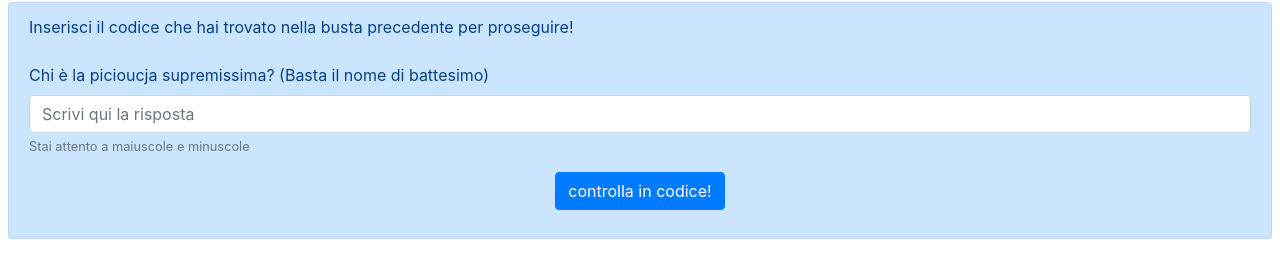
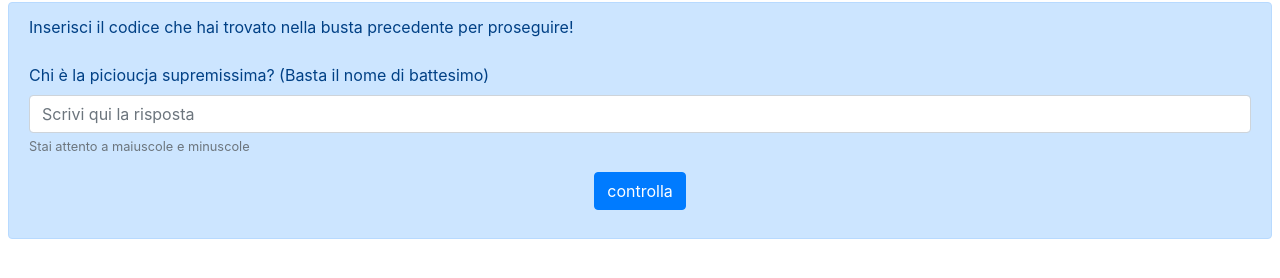
Before and after one commit to grancaccia2020/materiali, a plain HTML site: page percorso-piccoli-busta1.html in a window 1280 px wide. Shown: the part 54-332 px from the top of the page. Drawn offline with nearby package versions, Linux system fonts and the light colour scheme.

Commit message:
Update percorso-piccoli-busta1.html

```diff
--- a/percorso-piccoli-busta1.html
+++ b/percorso-piccoli-busta1.html
@@ -22,7 +22,7 @@
           <input class="form-control" placeholder="Scrivi qui la risposta" id="question">
           <small id="emailHelp" class="form-text text-muted">Stai attento a maiuscole e minuscole</small>
         <div class="d-flex justify-content-center">
-        <button type="button" class="btn btn-primary m-3 center">controlla in codice!</button>
+        <button type="button" class="btn btn-primary m-3 center">controlla</button>
         </div>
     </form>
 
```
